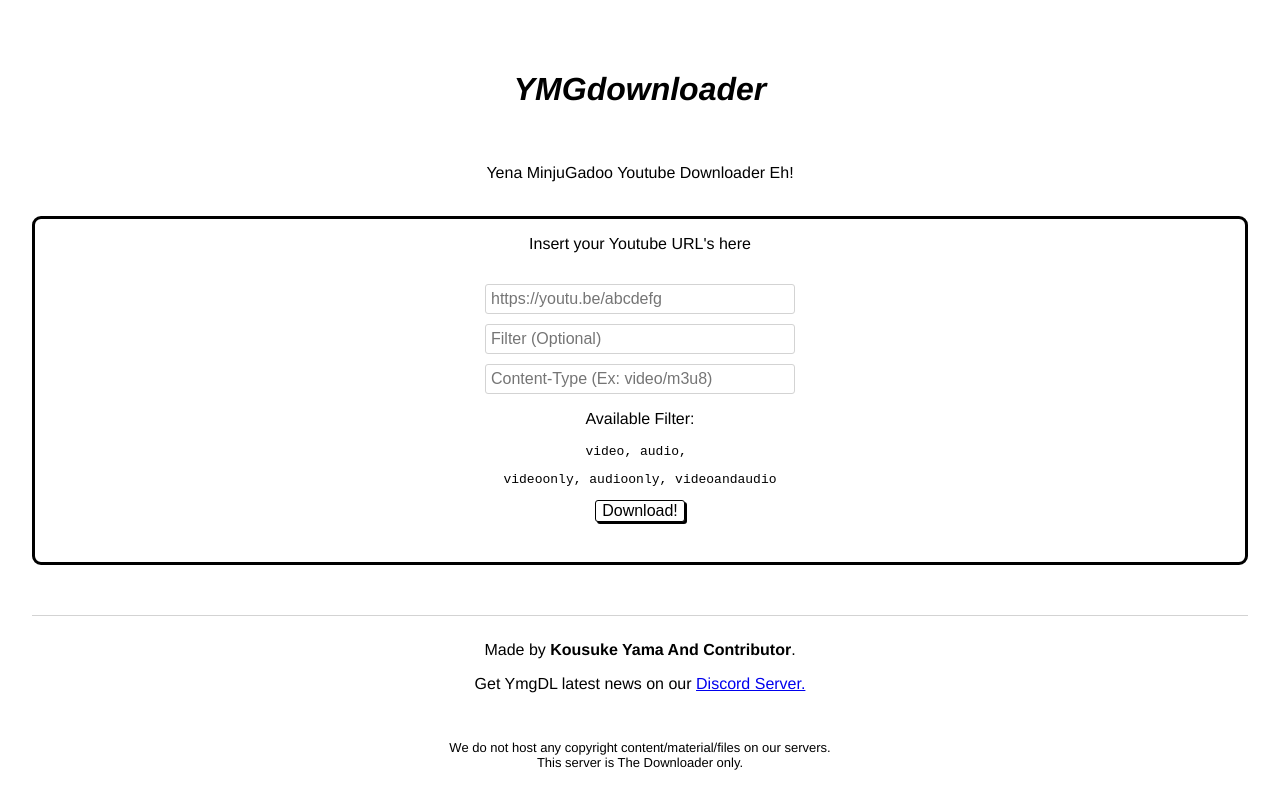
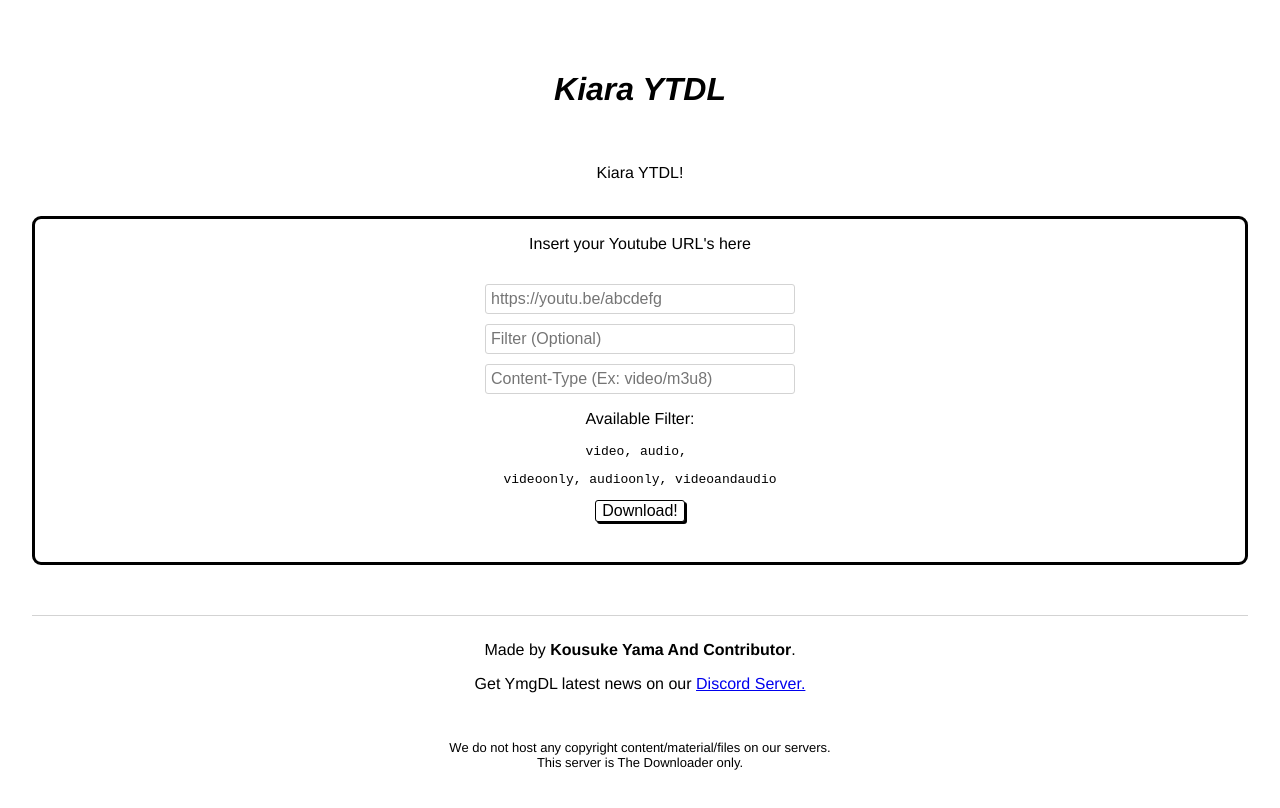
Before and after one commit to KiaraSenpai/Youtube-Downloader, a website: page index.html in a window 1280 px wide. Drawn offline with Linux system fonts and the light colour scheme.

Commit message:
Update index.html

```diff
--- a/index.html
+++ b/index.html
@@ -1,10 +1,10 @@
 <!DOCTYPE html>
 <html lang="en">
   <head>
-    <title>Kousuke Yama</title>
+    <title>Kiara</title>
     <meta
       name="description"
-      content="Yena MinjuGadoo Youtube Downloader Eh"
+      content="Kiara YTDL"
     />
     <meta charset="utf-8" />
     <meta http-equiv="X-UA-Compatible" content="IE=edge" />
@@ -15,13 +15,13 @@
       <header>
         <br />
         <h1>
-          YMGdownloader
+          Kiara YTDL
         </h1>
       </header>
       <br />
 
       <p>
-        Yena MinjuGadoo Youtube Downloader Eh!
+        Kiara YTDL!
       </p>
       <br />
       <main>
```
